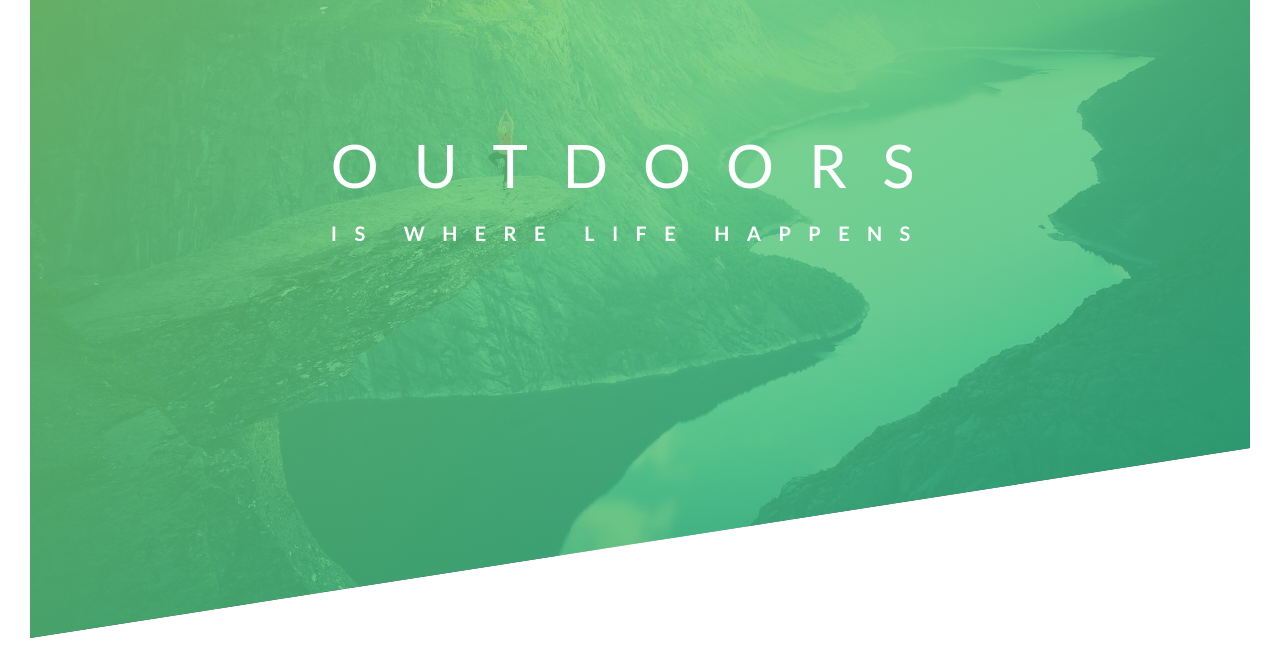
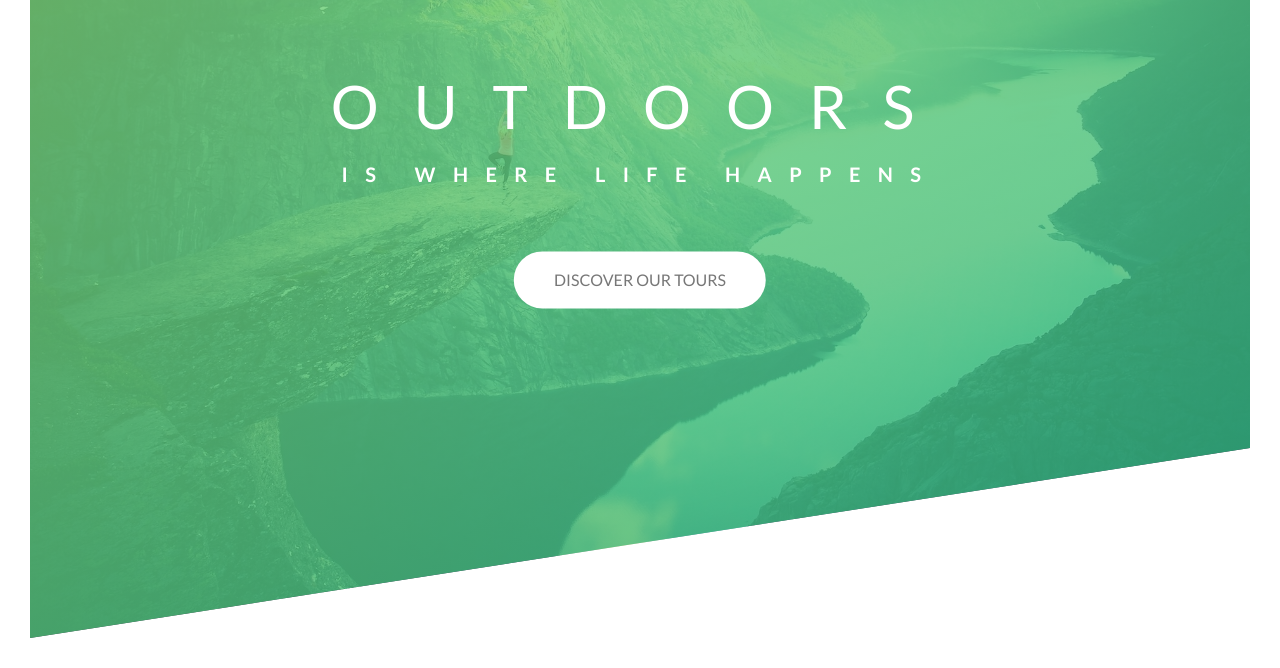
Before and after one commit to Hertzian/practices-html-css-sass, a plain HTML site: page natoursProject/index.html in a window 1280 px wide. Shown: the part 152-820 px from the top of the page. Drawn offline with Linux system fonts and the light colour scheme.

Commit message:
added button animation, with hover, active, link & visited

```diff
--- a/natoursProject/css/style.css
+++ b/natoursProject/css/style.css
@@ -46,15 +46,12 @@ body {
   height: 35px;
 }
 
-.logo:hover {
-  animation: moveInRight 1s ease-out;
-}
-
 .text-box {
   position: absolute;
   top: 40%;
   left: 50%;
   transform: translate(-50%, -50%);
+  text-align: center;
   /* background-color: red; */
 }
 
@@ -63,6 +60,7 @@ body {
   text-transform: uppercase;
 
   backface-visibility: hidden;
+  margin-bottom: 60px;
 }
 
 .heading-primary-main {
@@ -127,3 +125,28 @@ body {
     transform: translateX(0);
   }
 }
+
+.btn:link,
+.btn:visited {
+  text-transform: uppercase;
+  text-decoration: none;
+  padding: 15px 40px;
+  display: inline-block;
+  border-radius: 100px;
+  transition: transform 0.2s;
+}
+
+.btn:hover {
+  transform: translateY(-3px);
+  box-shadow: 0 10px 20px rgba(0, 0, 0, 0.2);
+}
+
+.btn:active {
+  transform: translateY(-1px);
+  box-shadow: 0 5px 10px rgba(0, 0, 0, 0.2);
+}
+
+.btn-white {
+  background-color: #fff;
+  color: #777;
+}
--- a/natoursProject/index.html
+++ b/natoursProject/index.html
@@ -24,6 +24,8 @@
           <span class="heading-primary-main">Outdoors</span>
           <span class="heading-primary-sub">is where life happens</span>
         </h1>
+
+        <a href="#" class="btn btn-white">Discover our tours</a>
       </div>
     </header>
   </body>
```
